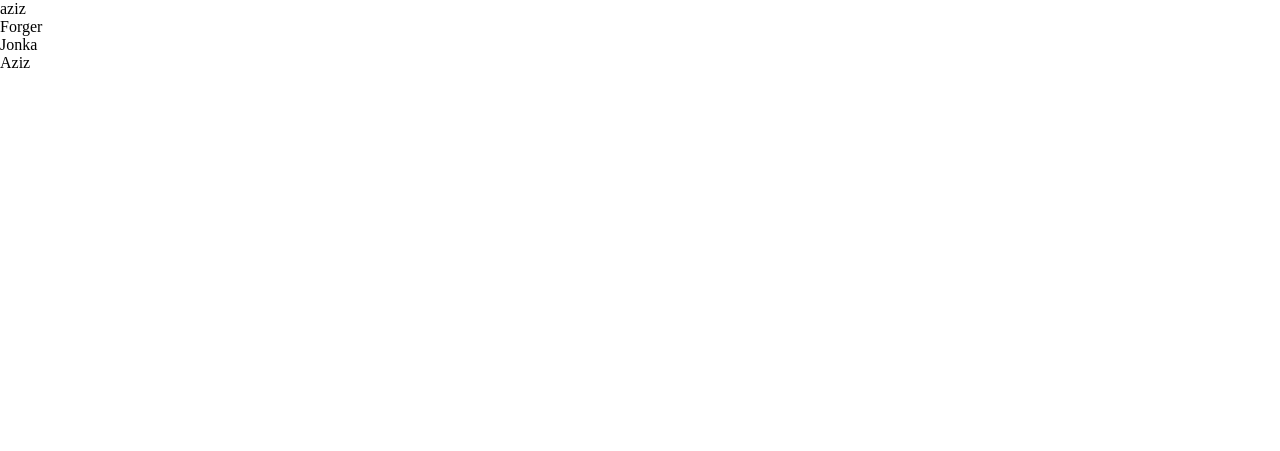
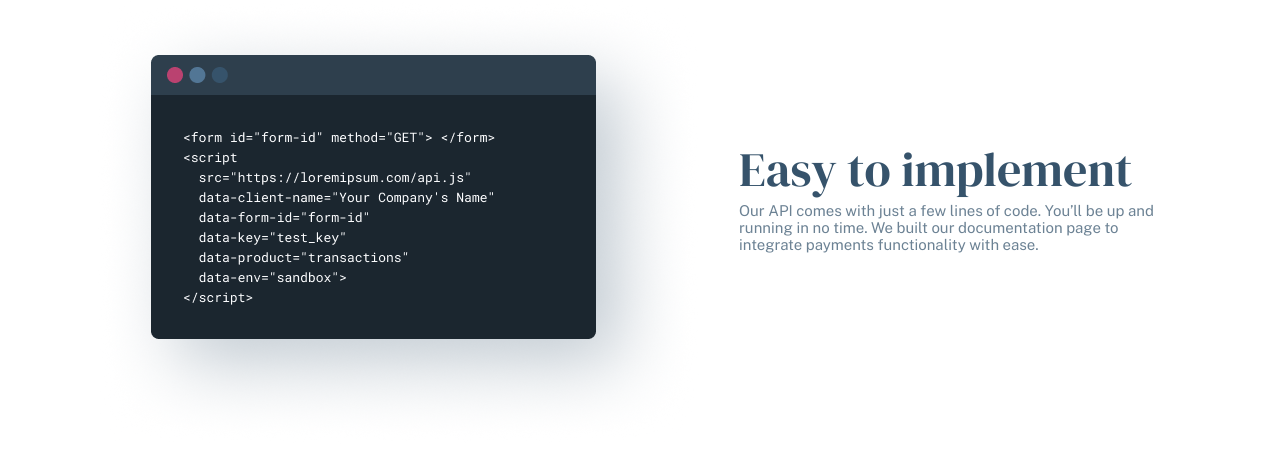
Before and after one commit to forger6969/collab_project_2, a plain HTML site: page index.html in a window 1280 px wide. Drawn offline with nearby package versions, Linux system fonts and the light colour scheme.

Commit message:
finish 1-section

```diff
--- a/index.html
+++ b/index.html
@@ -10,18 +10,40 @@
 
 <body>
 
-    <header>
+    <!-- <header>
         <ul>
             <li>aziz</li>
             <li>Forger</li>
             <li>Jonka </li>
             <li>Aziz</li>
         </ul>
-    </header>
+    </header> -->
 
 
     <!-- bundan pasida man yozaman tepada san (sanda hammasi tepa qismida) -->
 
+    <main class="main">
+        <section class="section-1">
+
+            <div class="container">
+                <div class="main-wrapper-2">
+
+                    <div class="main-2-left">
+                        <img src="./images/Group 14.png" alt="">
+                    </div>
+
+                    <div class="main-2-right">
+                        <p class="main-2-right-item">Easy to implement</p>
+                        <p class="main-2-right-text">Our API comes with just a few lines of code. You’ll be up and
+                            running in no time. We built our documentation page to integrate payments functionality with
+                            ease.</p>
+                    </div>
+
+                </div>
+            </div>
+
+        </section>
+    </main>
 
 
 
--- a/style.css
+++ b/style.css
@@ -1,4 +1,4 @@
-@import url('https://fonts.googleapis.com/css2?family=Poppins:ital,wght@0,100;0,200;0,300;0,400;0,500;0,600;0,700;0,800;0,900;1,100;1,200;1,300;1,400;1,500;1,600;1,700;1,800;1,900&display=swap');
+@import url('https://fonts.googleapis.com/css2?family=Public+Sans:ital,wght@0,100..900;1,100..900&display=swap');
 @import url('https://fonts.googleapis.com/css2?family=DM+Serif+Display:ital@0;1&display=swap');
 
 /* Public Sans(shrift) hamma text la  */
@@ -12,3 +12,31 @@
     box-sizing: border-box;
 
 }
+
+.container {
+    max-width: 100%;
+    width: 85%;
+    margin: 0 auto;
+}
+
+.main-2-right-item {
+    font-family: "DM Serif Display";
+    font-weight: 400;
+    font-size: 48px;
+    color: #36536B;
+}
+
+.main-2-right-text {
+    font-family: "Public Sans";
+    font-weight:400;
+    font-size: 15px;
+    color: #6C8294;
+    width: 445px;
+    padding-bottom: 60px;
+}
+
+.main-wrapper-2{
+    display: flex;
+    align-items: center;
+    justify-content: space-between;
+}
```
Also changed, not shown: images/Group 14.png (added).
